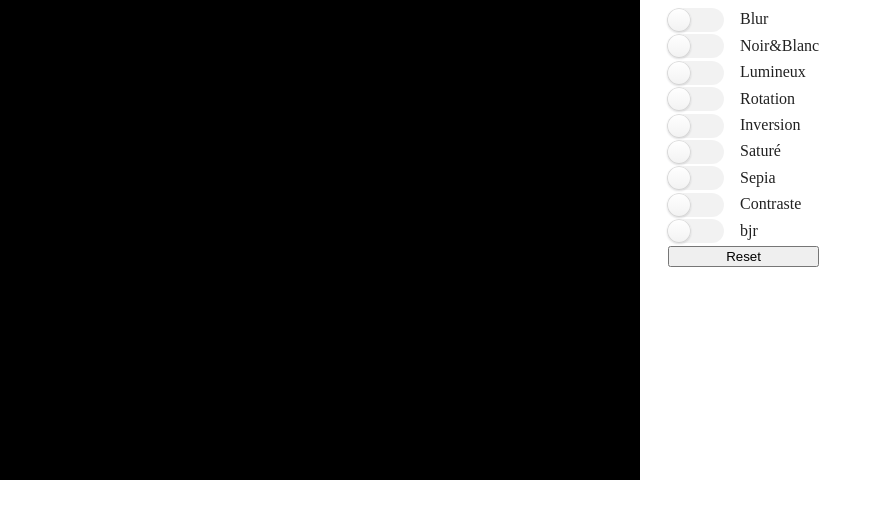
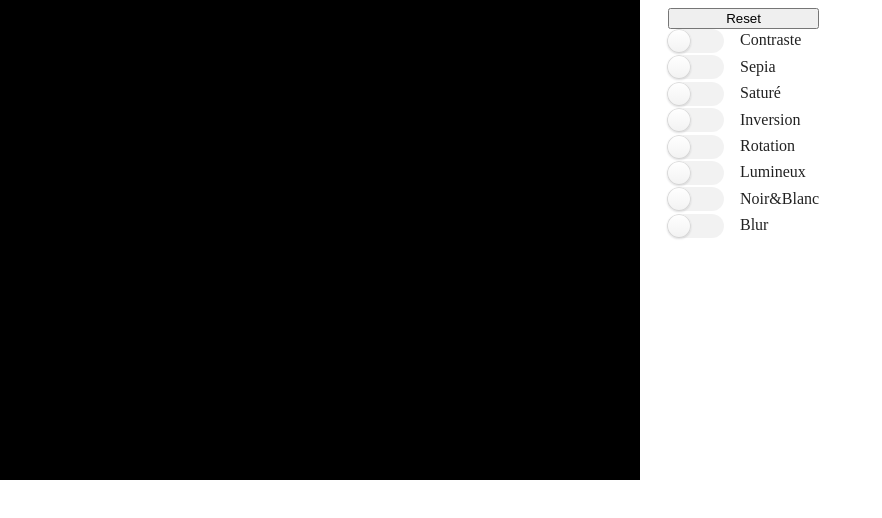
Before and after one commit to NanaChrs/IA, a plain HTML site: page index.html in a window 1280 px wide. Shown: the whole page, without its empty margins (0-882 px from the left). Drawn offline with nearby package versions, Linux system fonts and the light colour scheme.

Commit message:
FILTRES CSS QUI FONCTIONNENT NIKTAMERE

```diff
--- a/index.html
+++ b/index.html
@@ -26,13 +26,14 @@
 
 	<body>
 		<div class="container" style="display: flex">
+			<canvas id="canvas" width="640" height="480" style="display: none"></canvas>
 				<video id="video" width="640" height="480"
 					title="Advertisement"
 				    style="background-color: rgb(0, 0, 0); position: absolute; width: 640px; height: 480px;"
 				    autoplay="true"
 				    muted="muted">
 				</video>
-				<canvas id="canvas" width="640" height="480" style="display: none"></canvas>
+
 			<div id="filterButtons" style="left: 660px; display: flex; flex-direction: column; position:relative;"></div>
 		</div>
 
@@ -47,6 +48,7 @@
 		<script src="https://www.auduno.com/clmtrackr/examples/js/libs/utils.js"></script>
 		<script src="https://www.auduno.com/clmtrackr/build/clmtrackr.js"></script>
 		<script src="script.js"></script>
+		<!--<script src="filter.js"></script>-->
 		<link rel="stylesheet" href="UI-Checkbox-master/checkbox.css"/>
 
 
--- a/script.js
+++ b/script.js
@@ -1,6 +1,4 @@
-(function(){
-
-	var filters =[{
+var filters =[{
 		name: "Blur",
 		filter:"blur(3px)"
 	},{
@@ -25,18 +23,32 @@
 		name:"Contraste",
 		filter:"contrast(500%)"
 	},{
-		name: "bjr"
-
-
-	},{
 		name:"Reset",
 		filter:""
 	}];
+/*
+function filterApply(){
+	var str="";
+	for (let item in filters){
+		console.log(filters);
+		if (item.name!="reset" && document.getElementById(item.name)!=null){
+			console.log(document.getElementById(item.name));
+			if (document.getElementById(item.name).checked){
+				str+=item.filter+"; ";
+			}
+		}
+	}
+	if (str!=""){
+		document.getElementById("canvas").filter(str);
+	}
+}
+*/
+var video=document.getElementById("video");
+var canvas=document.getElementById("canvas");
+var canvasContext = canvas.getContext("2d");
+var str = "";
 
-	var video=document.getElementById("video");
-	var canvas=document.getElementById("canvas");
-	var canvasContext = canvas.getContext("2d");
-
+(function(){
 	//Permet d'utiliser le bon nom de fonction selon le navigateur utilisé
 	navigator.getUserMedia = (navigator.getUserMedia ||
       navigator.webkitGetUserMedia ||
@@ -76,10 +88,12 @@
 
 
     }
-    start();
+
+
 
     function addButtons(liste){
     	var buttonsDiv = document.getElementById("filterButtons");
+    	var boutons;
 
         liste.forEach(function(item){
         	if (item.name=="Reset"){
@@ -100,18 +114,44 @@
 
 				//Création de l'input
 				var input=document.createElement("input");
+				input.addEventListener('click', function(){
+					var stringette=item.filter+" ";
+					if (this.checked){
+						str+=stringette;
+					}
+					else{
+						str = str.replace(stringette, "");
+					}
+					//video.style.filter="contrast(500%)";
+					video.style.filter = str;
+
+
+				});
+				//input.checked=false;
 				input.type="checkbox";
 				input.id=item.name;
+
 				//Assemblage du tout
 				div.appendChild(input);
 				div.appendChild(label);
+
         	}
-		console.log(div);
-		buttonsDiv.appendChild(div);
+        	console.log(document.getElementById('Contraste'));
+        	buttonsDiv.insertAdjacentElement("afterbegin", div);
+
+
+
 
       });
 
 
+
+
     }
-    addButtons(filters);
+
+
+    document.body.onload=start();
+	document.body.onload=addButtons(filters);
+
+
 })();
```
